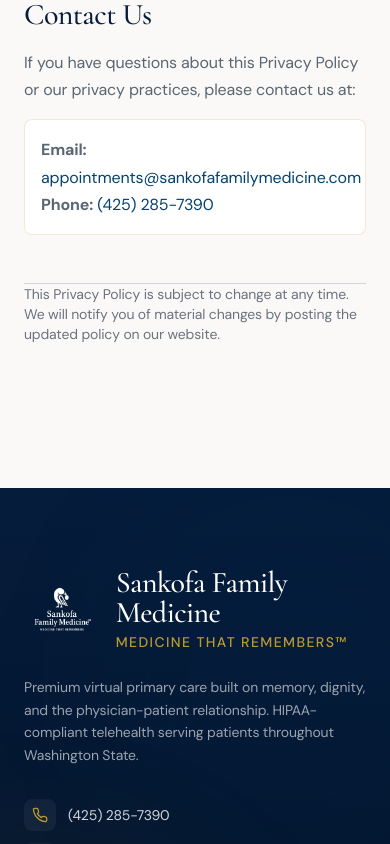
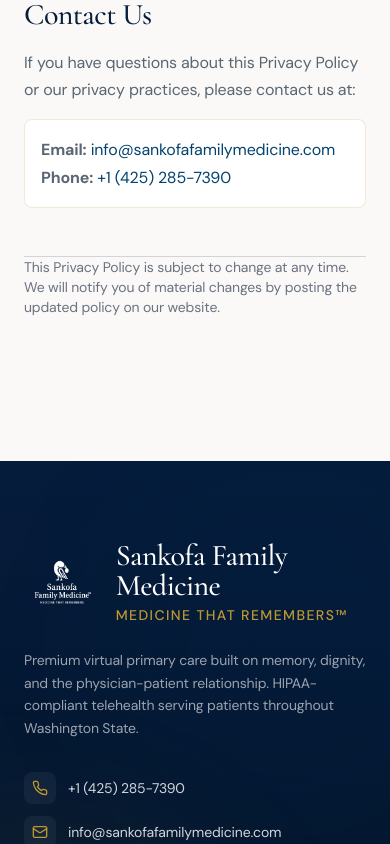
Before and after one commit to NDCHVISION/sfm-website, a Next.js app: page /privacy in a window 390 px wide. Shown: the part 2560-3404 px from the top of the page. Built offline with nearby package versions, Linux system fonts and the light colour scheme.

Commit message:
Update contact information: Align privacy policy email with main contact (info@), add +1 to all displayed phone numbers

```diff
--- a/app/contact/page.tsx
+++ b/app/contact/page.tsx
@@ -118,7 +118,7 @@ export default function ContactPage() {
                       href="tel:+14252857390"
                       className="text-muted hover:text-sfm-azure transition-colors focus-visible:outline-none focus-visible:ring-2 focus-visible:ring-sfm-azure rounded"
                     >
-                      (425) 285-7390
+                      +1 (425) 285-7390
                     </a>
                   </div>
                 </div>
--- a/app/privacy/page.tsx
+++ b/app/privacy/page.tsx
@@ -96,8 +96,8 @@ export default function PrivacyPage() {
               If you have questions about this Privacy Policy or our privacy practices, please contact us at:
             </p>
             <div className="mt-4 p-4 bg-white rounded-lg border border-sfm-gold/20">
-              <p><strong>Email:</strong> <a href="mailto:appointments@sankofafamilymedicine.com" className="text-sfm-azure hover:text-sfm-navy">appointments@sankofafamilymedicine.com</a></p>
-              <p><strong>Phone:</strong> <a href="tel:+14252857390" className="text-sfm-azure hover:text-sfm-navy">(425) 285-7390</a></p>
+              <p><strong>Email:</strong> <a href="mailto:info@sankofafamilymedicine.com" className="text-sfm-azure hover:text-sfm-navy">info@sankofafamilymedicine.com</a></p>
+              <p><strong>Phone:</strong> <a href="tel:+14252857390" className="text-sfm-azure hover:text-sfm-navy">+1 (425) 285-7390</a></p>
             </div>
           </section>
 
--- a/components/Footer.tsx
+++ b/components/Footer.tsx
@@ -89,7 +89,7 @@ export default function Footer() {
                 <div className="w-8 h-8 rounded-lg bg-white/5 flex items-center justify-center group-hover:bg-sfm-gold/10 transition-colors">
                   <Phone className="w-4 h-4 text-sfm-gold" />
                 </div>
-                (425) 285-7390
+                +1 (425) 285-7390
               </a>
               <a
                 href="mailto:info@sankofafamilymedicine.com"
--- a/components/Navigation.tsx
+++ b/components/Navigation.tsx
@@ -131,7 +131,7 @@ export default function Navigation() {
             <div className="flex items-center gap-8">
               <a href="tel:+14252857390" className="flex items-center gap-2 text-sm hover:text-sfm-gold transition-colors group">
                 <Phone className="w-3.5 h-3.5 group-hover:scale-110 transition-transform" />
-                (425) 285-7390
+                +1 (425) 285-7390
               </a>
               <a href="mailto:info@sankofafamilymedicine.com" className="flex items-center gap-2 text-sm hover:text-sfm-gold transition-colors group">
                 <Mail className="w-3.5 h-3.5 group-hover:scale-110 transition-transform" />
@@ -443,7 +443,7 @@ export default function Navigation() {
             <div className="border-t border-gray-100 pt-6 space-y-3">
               <a href="tel:+14252857390" className="flex items-center gap-3 px-4 py-2 text-sm text-sfm-navy hover:text-sfm-azure">
                 <Phone className="w-4 h-4 text-sfm-gold" />
-                (425) 285-7390
+                +1 (425) 285-7390
               </a>
               <a href="mailto:info@sankofafamilymedicine.com" className="flex items-center gap-3 px-4 py-2 text-sm text-sfm-navy hover:text-sfm-azure">
                 <Mail className="w-4 h-4 text-sfm-gold" />
```
Also changed, not shown: 1 other file (tests, documents, lock files or other folders).
